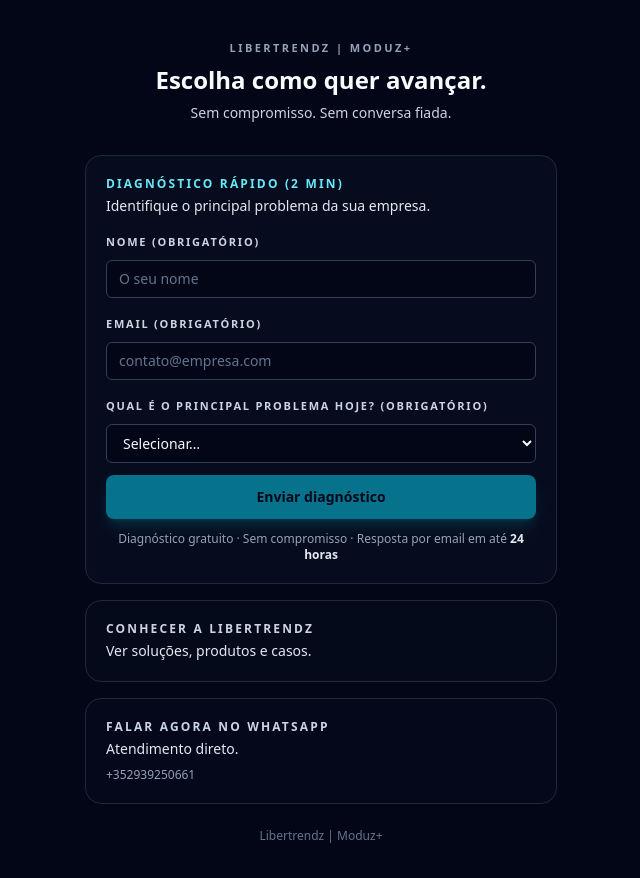
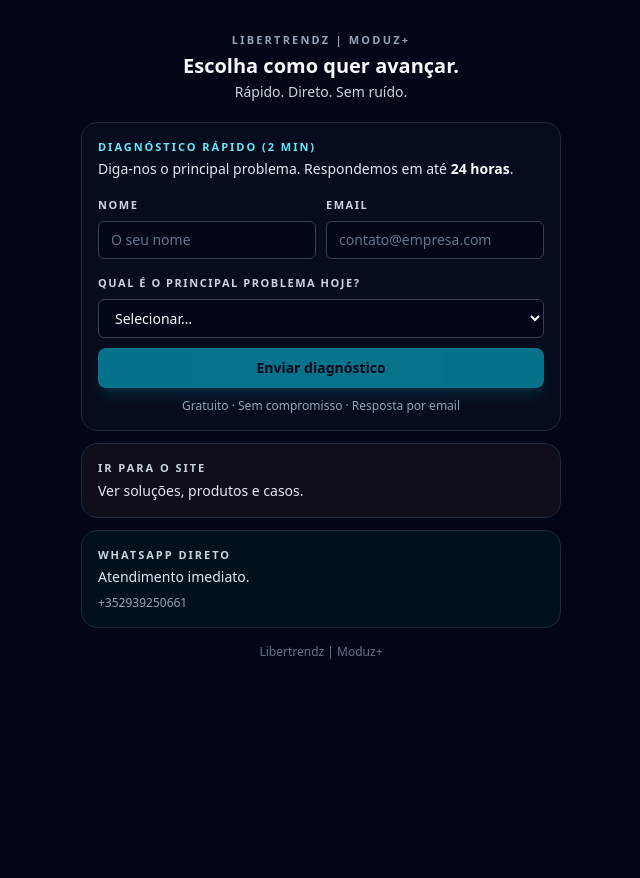
Before and after one commit to libertrendz/libertrendz-site, a Next.js app: page /bio in a window 1280 px wide. Shown: the top 878 px of the page, without its empty margins (319-959 px from the left). After the commit the page ends 800 px from the top, so only its background shows below. Built offline with nearby package versions, Linux system fonts and the light colour scheme.

Commit message:
Atualizar o page.tsx

```diff
--- a/app/bio/page.tsx
+++ b/app/bio/page.tsx
@@ -55,8 +55,6 @@ export default function BioPage() {
         email: email.trim(),
         problema_principal: problemaLabel,
         origem: "instagram_bio",
-
-        // Compatibilidade com o endpoint atual (se ele esperar assunto/mensagem)
         assunto: "Diagnóstico Instagram",
         mensagem: [
           "Diagnóstico curto (Instagram /bio)",
@@ -88,72 +86,74 @@ export default function BioPage() {
 
   return (
     <main className="min-h-screen bg-slate-950 text-slate-50">
-      <section className="mx-auto w-full max-w-lg px-5 py-10">
-        {/* Header minimalista */}
-        <div className="space-y-2 text-center">
-          <p className="text-[11px] font-semibold uppercase tracking-[0.22em] text-slate-400">
+      <section className="mx-auto w-full max-w-lg px-4 py-8">
+        {/* Cabeçalho curto */}
+        <div className="space-y-1 text-center">
+          <p className="text-[11px] font-semibold uppercase tracking-[0.2em] text-slate-400">
             Libertrendz | Moduz+
           </p>
-          <h1 className="text-2xl font-bold leading-tight text-slate-50">
+          <h1 className="text-xl font-bold leading-tight text-slate-50">
             Escolha como quer avançar.
           </h1>
-          <p className="text-sm text-slate-300">Sem compromisso. Sem conversa fiada.</p>
+          <p className="text-sm text-slate-300">Rápido. Direto. Sem ruído.</p>
         </div>
 
-        <div className="mt-8 space-y-4">
-          {/* Opção 1 — Diagnóstico curto */}
-          <div className="relative overflow-hidden rounded-2xl border border-slate-800 bg-slate-900/35 p-5">
-            <div className="pointer-events-none absolute inset-0 bg-gradient-to-r from-cyan-700/14 via-transparent to-transparent" />
+        <div className="mt-5 space-y-3">
+          {/* 1) Diagnóstico */}
+          <div className="relative overflow-hidden rounded-2xl border border-slate-800 bg-slate-900/35 p-4">
+            <div className="pointer-events-none absolute inset-0 bg-gradient-to-r from-cyan-700/12 via-transparent to-transparent" />
             <div className="relative z-10 space-y-3">
               <div className="space-y-1">
-                <p className="text-xs font-semibold uppercase tracking-[0.18em] text-cyan-300">
+                <p className="text-[11px] font-semibold uppercase tracking-[0.18em] text-cyan-300">
                   Diagnóstico rápido (2 min)
                 </p>
                 <p className="text-sm text-slate-200">
-                  Identifique o principal problema da sua empresa.
+                  Diga-nos o principal problema. Respondemos em até <span className="font-semibold text-slate-50">24 horas</span>.
                 </p>
               </div>
 
               {status !== "ok" ? (
-                <form onSubmit={onSubmit} className="space-y-3">
+                <form onSubmit={onSubmit} className="space-y-2.5">
+                  <div className="grid gap-2.5 sm:grid-cols-2">
                     <div>
-                    <label className="text-[11px] font-semibold uppercase tracking-[0.16em] text-slate-300">
-                      Nome (obrigatório)
+                      <label className="text-[11px] font-semibold uppercase tracking-[0.14em] text-slate-300">
+                        Nome
                       </label>
                       <input
                         value={nome}
                         onChange={(e) => setNome(e.target.value)}
-                      className="mt-2 w-full rounded-md border border-slate-700 bg-slate-950 px-3 py-2 text-sm text-slate-50 placeholder:text-slate-500 focus:border-cyan-400 focus:ring-2 focus:ring-cyan-500/25"
+                        className="mt-1.5 w-full rounded-md border border-slate-700 bg-slate-950 px-3 py-2 text-sm text-slate-50 placeholder:text-slate-500 focus:border-cyan-400 focus:ring-2 focus:ring-cyan-500/25"
                         placeholder="O seu nome"
                         required
                       />
                     </div>
 
                     <div>
-                    <label className="text-[11px] font-semibold uppercase tracking-[0.16em] text-slate-300">
-                      Email (obrigatório)
+                      <label className="text-[11px] font-semibold uppercase tracking-[0.14em] text-slate-300">
+                        Email
                       </label>
                       <input
                         value={email}
                         onChange={(e) => setEmail(e.target.value)}
                         type="email"
-                      className="mt-2 w-full rounded-md border border-slate-700 bg-slate-950 px-3 py-2 text-sm text-slate-50 placeholder:text-slate-500 focus:border-cyan-400 focus:ring-2 focus:ring-cyan-500/25"
+                        className="mt-1.5 w-full rounded-md border border-slate-700 bg-slate-950 px-3 py-2 text-sm text-slate-50 placeholder:text-slate-500 focus:border-cyan-400 focus:ring-2 focus:ring-cyan-500/25"
                         placeholder="contato@empresa.com"
                         required
                       />
                       {email.length > 0 && !isEmailValid(email) && (
-                      <p className="mt-2 text-xs text-rose-400">Confira o email.</p>
+                        <p className="mt-1.5 text-xs text-rose-400">Confira o email.</p>
                       )}
+                    </div>
                   </div>
 
                   <div>
-                    <label className="text-[11px] font-semibold uppercase tracking-[0.16em] text-slate-300">
-                      Qual é o principal problema hoje? (obrigatório)
+                    <label className="text-[11px] font-semibold uppercase tracking-[0.14em] text-slate-300">
+                      Qual é o principal problema hoje?
                     </label>
                     <select
                       value={problema}
                       onChange={(e) => setProblema(e.target.value as ProblemaKey | "")}
-                      className="mt-2 w-full rounded-md border border-slate-700 bg-slate-950 px-3 py-2 text-sm text-slate-50 focus:border-cyan-400 focus:ring-2 focus:ring-cyan-500/25"
+                      className="mt-1.5 w-full rounded-md border border-slate-700 bg-slate-950 px-3 py-2 text-sm text-slate-50 focus:border-cyan-400 focus:ring-2 focus:ring-cyan-500/25"
                       required
                     >
                       <option value="" disabled>
@@ -172,23 +172,21 @@ export default function BioPage() {
                   <button
                     type="submit"
                     disabled={!canSubmit || status === "loading"}
-                    className="mt-1 inline-flex w-full items-center justify-center rounded-lg bg-cyan-500 px-5 py-3 text-sm font-semibold text-slate-950 shadow-lg shadow-cyan-500/30 transition hover:bg-cyan-400 disabled:opacity-60"
+                    className="inline-flex w-full items-center justify-center rounded-lg bg-cyan-500 px-5 py-2.5 text-sm font-semibold text-slate-950 shadow-lg shadow-cyan-500/25 transition hover:bg-cyan-400 disabled:opacity-60"
                   >
                     {status === "loading" ? "A enviar…" : "Enviar diagnóstico"}
                   </button>
 
                   <p className="text-center text-xs text-slate-400">
-                    Diagnóstico gratuito · Sem compromisso · Resposta por email em até{" "}
-                    <span className="text-slate-200 font-semibold">24 horas</span>
+                    Gratuito · Sem compromisso · Resposta por email
                   </p>
                 </form>
               ) : (
-                <div className="space-y-3">
+                <div className="space-y-2.5">
                   <div className="rounded-xl border border-slate-800 bg-slate-950/35 p-4">
                     <p className="text-sm font-semibold text-slate-50">Recebido.</p>
                     <p className="mt-1 text-sm text-slate-300">
-                      Vamos analisar e responder por email em até{" "}
-                      <span className="text-slate-100 font-semibold">24 horas</span>.
+                      Respondemos por email em até <span className="font-semibold text-slate-50">24 horas</span>.
                     </p>
                   </div>
 
@@ -201,41 +199,41 @@ export default function BioPage() {
                       setEmail("");
                       setProblema("");
                     }}
-                    className="inline-flex w-full items-center justify-center rounded-lg border border-slate-700 px-5 py-3 text-sm font-semibold text-slate-100 transition hover:border-slate-500 hover:bg-slate-900/60"
+                    className="inline-flex w-full items-center justify-center rounded-lg border border-slate-700 bg-slate-950/20 px-5 py-2.5 text-sm font-semibold text-slate-100 transition hover:border-slate-500 hover:bg-slate-900/40"
                   >
-                    Enviar outro diagnóstico
+                    Enviar outro
                   </button>
                 </div>
               )}
             </div>
           </div>
 
-          {/* Opção 2 — Site Libertrendz */}
+          {/* 2) Site — cores suaves */}
           <a
             href="/"
-            className="block rounded-2xl border border-slate-800 bg-slate-900/25 p-5 transition hover:border-slate-700 hover:bg-slate-900/35"
+            className="block rounded-2xl border border-slate-800 bg-accent-500/5 p-4 transition hover:border-accent-500/30 hover:bg-accent-500/8"
           >
-            <p className="text-xs font-semibold uppercase tracking-[0.18em] text-slate-300">
-              Conhecer a Libertrendz
+            <p className="text-[11px] font-semibold uppercase tracking-[0.18em] text-slate-300">
+              Ir para o site
             </p>
             <p className="mt-1 text-sm text-slate-200">Ver soluções, produtos e casos.</p>
           </a>
 
-          {/* Opção 3 — WhatsApp direto */}
+          {/* 3) WhatsApp — cores suaves */}
           <a
             href={WHATSAPP_URL}
             target="_blank"
             rel="noreferrer"
-            className="block rounded-2xl border border-slate-800 bg-slate-900/15 p-5 transition hover:border-slate-700 hover:bg-slate-900/25"
+            className="block rounded-2xl border border-slate-800 bg-emerald-500/5 p-4 transition hover:border-emerald-500/30 hover:bg-emerald-500/8"
           >
-            <p className="text-xs font-semibold uppercase tracking-[0.18em] text-slate-300">
-              Falar agora no WhatsApp
+            <p className="text-[11px] font-semibold uppercase tracking-[0.18em] text-slate-300">
+              WhatsApp direto
             </p>
-            <p className="mt-1 text-sm text-slate-200">Atendimento direto.</p>
+            <p className="mt-1 text-sm text-slate-200">Atendimento imediato.</p>
             <p className="mt-2 text-xs text-slate-400">{`+${WHATSAPP_NUMBER_E164}`}</p>
           </a>
 
-          <div className="pt-2 text-center">
+          <div className="pt-1 text-center">
             <p className="text-xs text-slate-500">Libertrendz | Moduz+</p>
           </div>
         </div>
```
Lines whose indentation alone changed are shown as unchanged.
